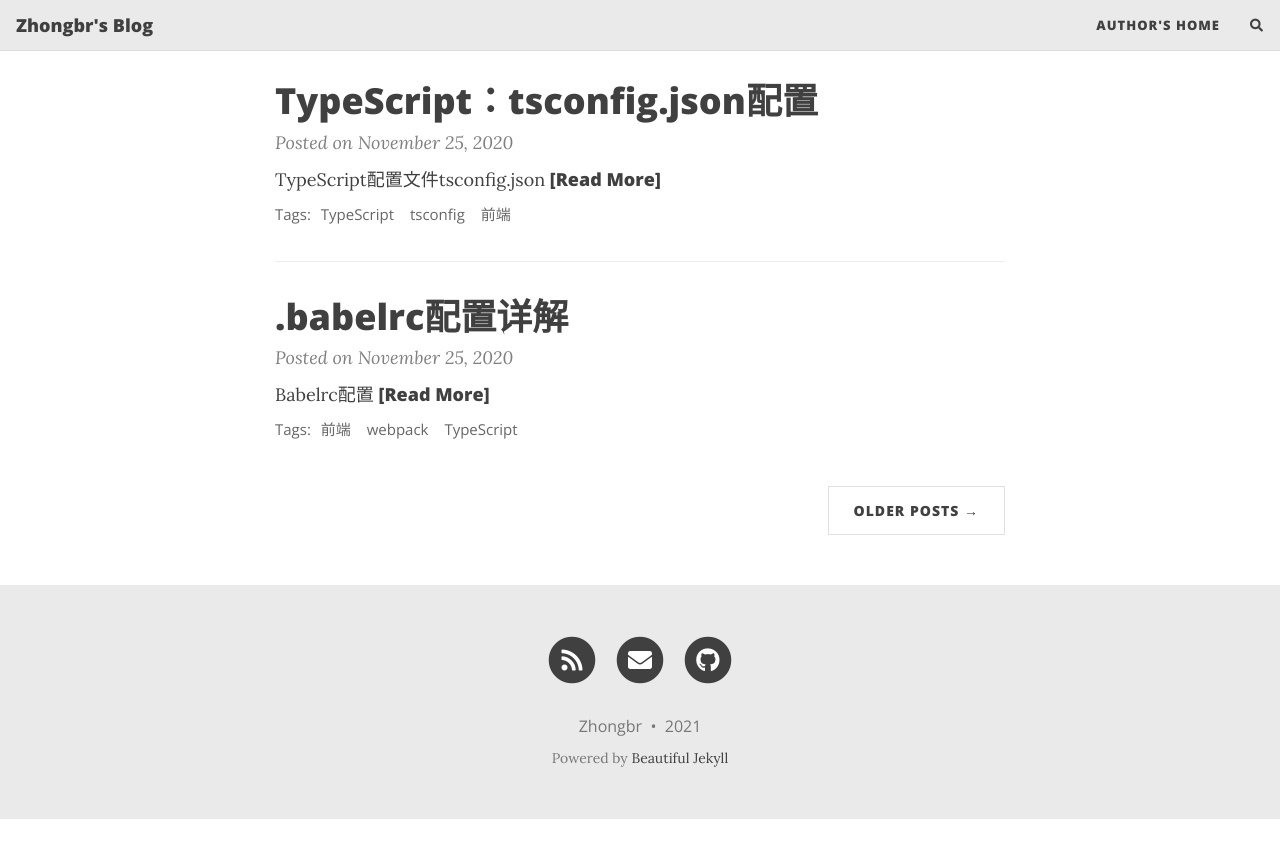
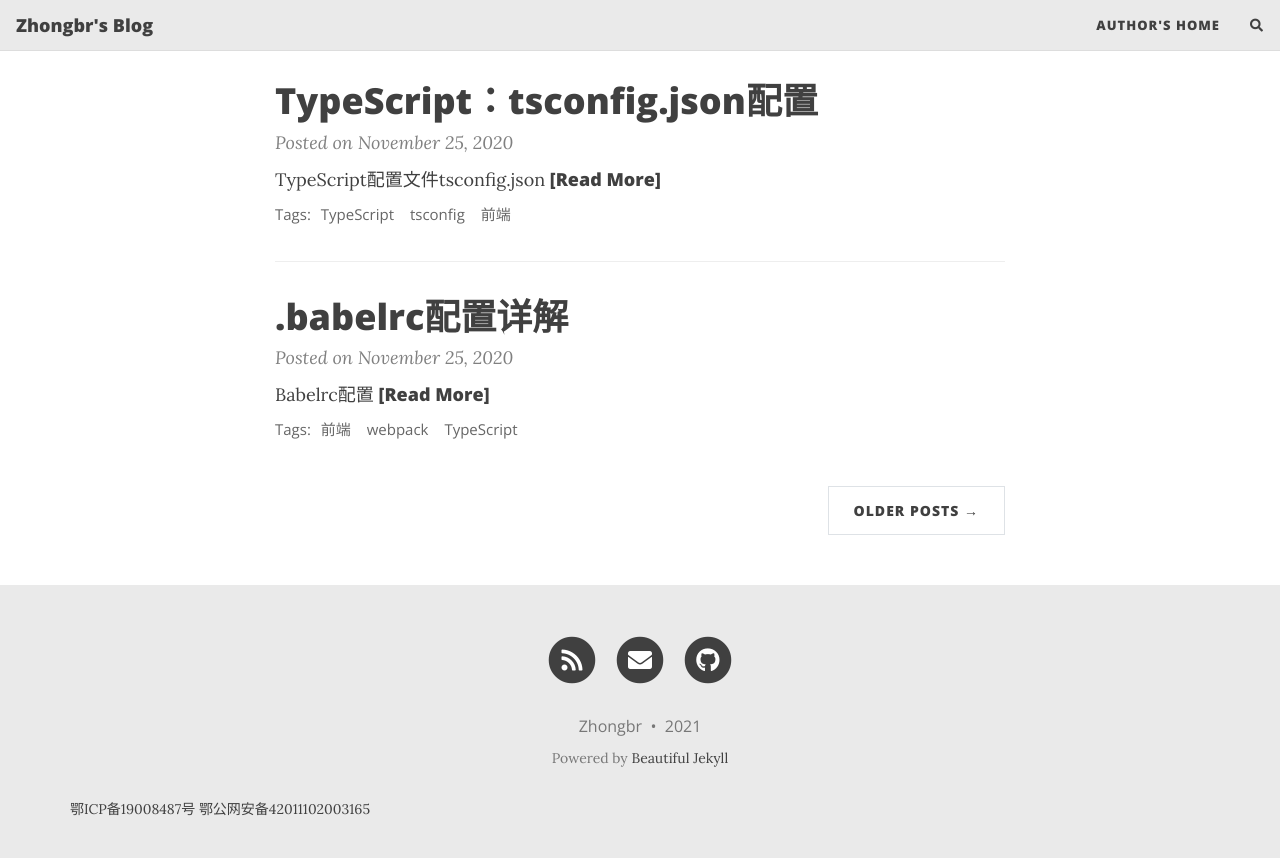
Before and after one commit to zhongbr/blogs, a Jekyll site: the page built from index.html, in a window 1280 px wide and 900 px high, scrolled down 924 px. Shown: the top 858 px of the window. Built offline with Jekyll 4.4.1, drawn with Linux system fonts in a browser that asks for light colours; nearby versions of some CDN libraries; the list of posts is cut into pages by our own code; comment, search, counter and statistics services are not loaded; before the commit the page ends 1743 px from its top, so only the background shows below that.

Commit message:
加入备案号

```diff
--- a/_includes/footer.html
+++ b/_includes/footer.html
@@ -37,5 +44,11 @@
       </p>{% endunless %}
       </div>
     </div>
+    <div class="row">
+      <p>
+        <a href="https://beian.miit.gov.cn/#/Integrated/index">鄂ICP备19008487号</a>
+        <a href="http://www.beian.gov.cn/portal/index.do">鄂公网安备42011102003165</a>
+      </p>
+    </div>
   </div>
 </footer>
```
Also changed, not shown: other parts of _includes/footer.html (+7 -0 lines).
